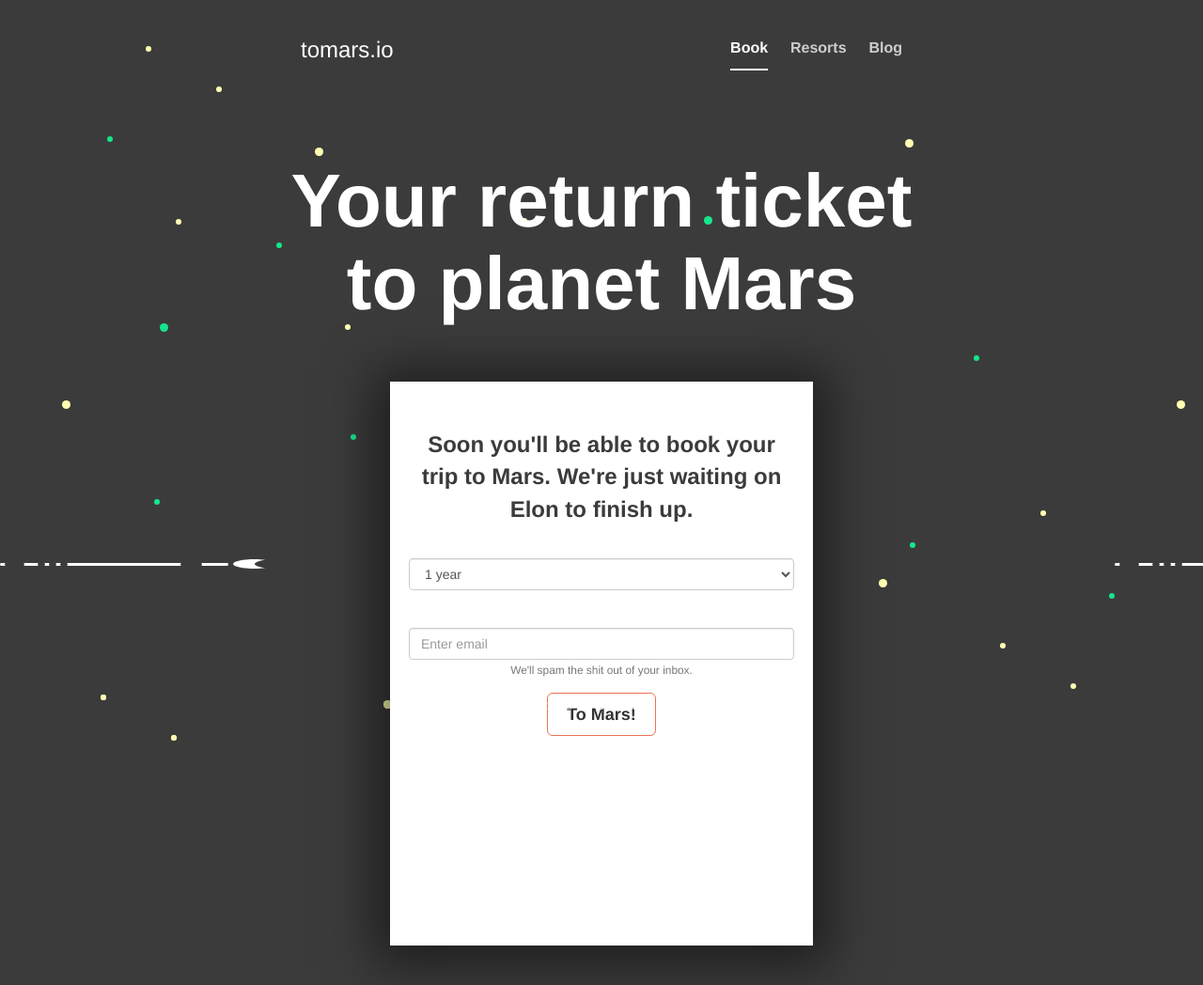
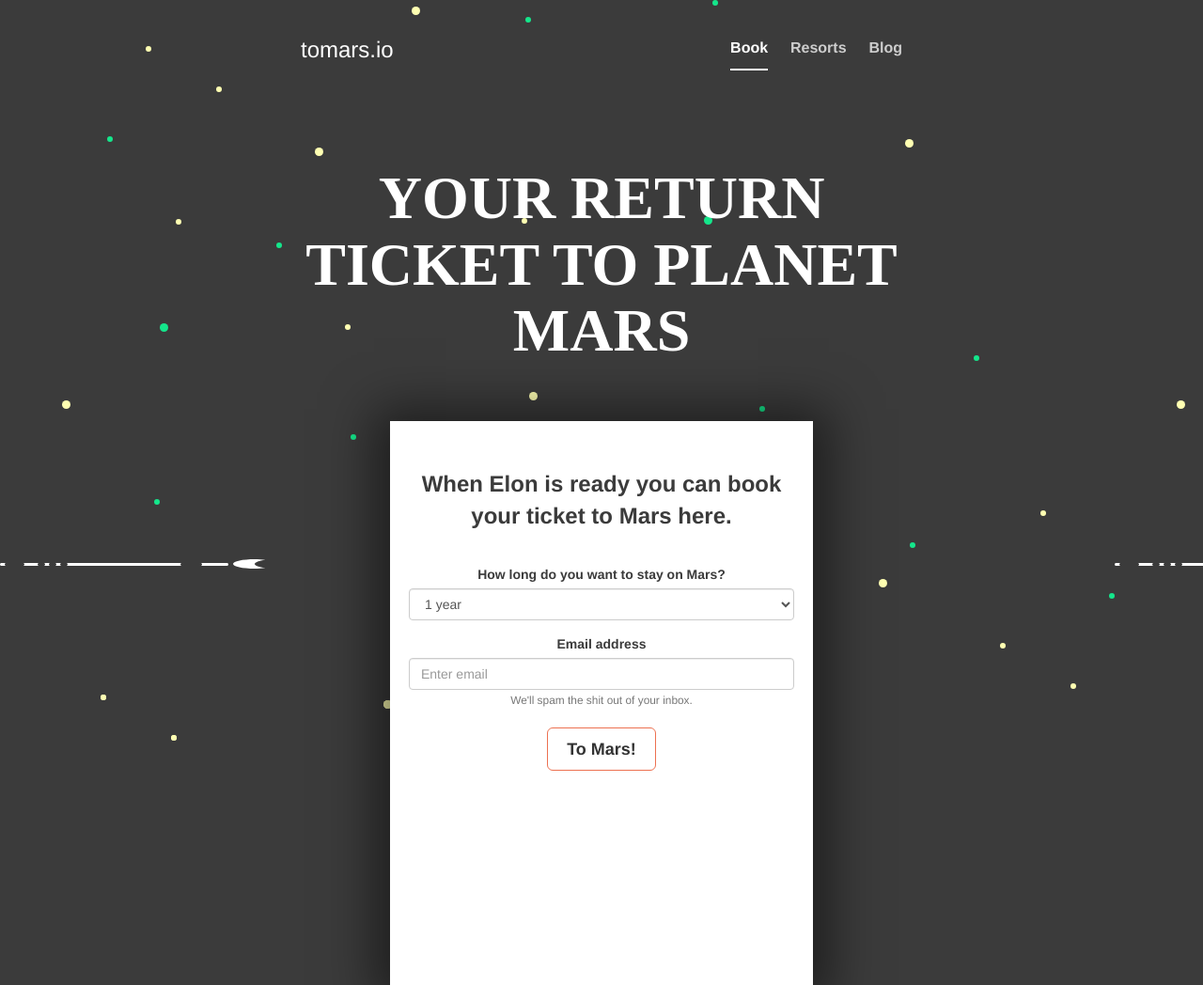
Before and after one commit to wlaban/wout-webpack-test, a website: page scr/index.html in a window 1280 px wide. Shown: the top 1048 px of the page at 94% size. Drawn offline with nearby package versions, Linux system fonts and the light colour scheme.

Commit message:
last eddits

```diff
--- a/scr/css/cover.css
+++ b/scr/css/cover.css
@@ -74,9 +74,7 @@ body {
 /*
  * Header
  */
-.masthead {
-   background-color: #3B3B3B;
-}
+
 .masthead-brand {
   margin-top: 10px;
   margin-bottom: 10px;
@@ -156,8 +154,11 @@ body {
 h1.tagline {
   padding-top: 25px;
   padding-bottom: 50px;
-  font-size: 45px;
+  font-size: 34px;
   font-weight: 900;
+  font-family: OpenSans-Extrabold;
+  letter-spacing: 0;
+
 }
 
 p.form-text {
@@ -167,6 +168,9 @@ p.form-text {
   font-weight: 800;
 }
 
+.form-question {
+  color: #3B3B3B;
+}
 
 /*
  * Affix and center
@@ -177,7 +181,7 @@ p.form-text {
 @media (min-width: 768px) {
   /* Pull out the header and footer */
   .masthead {
-    position: fixed;
+    /*position: fixed;*/
     top: 0;
   }
   .mastfoot {
@@ -198,16 +202,10 @@ p.form-text {
 .form {
   height: 600px;
   width: 450px;
-  background-color: #fff;
-  margin-left: auto;
-  margin-right: auto;
-  box-shadow: 0 4px 50px 17px rgba(0,0,0,0.50);
-  margin-bottom: 200px;
   }
 
 h1.tagline {
-  padding-top: 150px;
-  padding-bottom: 50px;
+  padding-top: 80px;
   font-size: 60px;
   font-weight: 900;
   }
@@ -216,6 +214,7 @@ p.form-text {
   color: #3B3B3B;
   font-size: 24px;
   padding-top: 50px;
+  padding-bottom: 25px;
   font-weight: 800;
   }
 
@@ -231,16 +230,11 @@ p.form-text {
   }
 
   h1.tagline {
-  font-size: 80px;
-}
+  font-size: 64px;
+  }
 
 .form {
   height: 600px;
   width: 450px;
-  background-color: #fff;
-  margin-left: auto;
-  margin-right: auto;
-  box-shadow: 0 4px 50px 17px rgba(0,0,0,0.50);
-  margin-bottom: 200px;
+  }
 }
-}
--- a/scr/index.html
+++ b/scr/index.html
@@ -41,13 +41,13 @@
           </div>
 
           <div>
-          	<h1 class="tagline">Your return ticket to planet Mars</h1>
+          	<h1 class="tagline">YOUR RETURN TICKET TO PLANET MARS</h1>
           </div>
 
           <div class="inner cover form">
-            <p class="form-text">Soon you'll be able to book your trip to Mars. We're just waiting on Elon to finish up.</p>
+            <p class="form-text">When Elon is ready you can book your ticket to Mars here.</p>
 
-			<form>
+			<form class="form-question">
 				 <div class="form-group">
 					 <label for="exampleSelect1">How long do you want to stay on Mars?</label>
 					 <select class="form-control" id="exampleSelect1">
@@ -66,15 +66,11 @@
   				</div>
   			</form>
             <p class="lead">
+            	<div>
               <a href="#" class="btn btn-lg btn-default">To Mars!</a>
             </p>
           </div>
 
-          <div class="mastfoot">
-            <div class="inner">
-              <p>Cover template for <a href="http://getbootstrap.com">Bootstrap</a>, by <a href="https://twitter.com/mdo">@mdo</a>.</p>
-            </div>
-          </div>
 
         </div>
 
```
